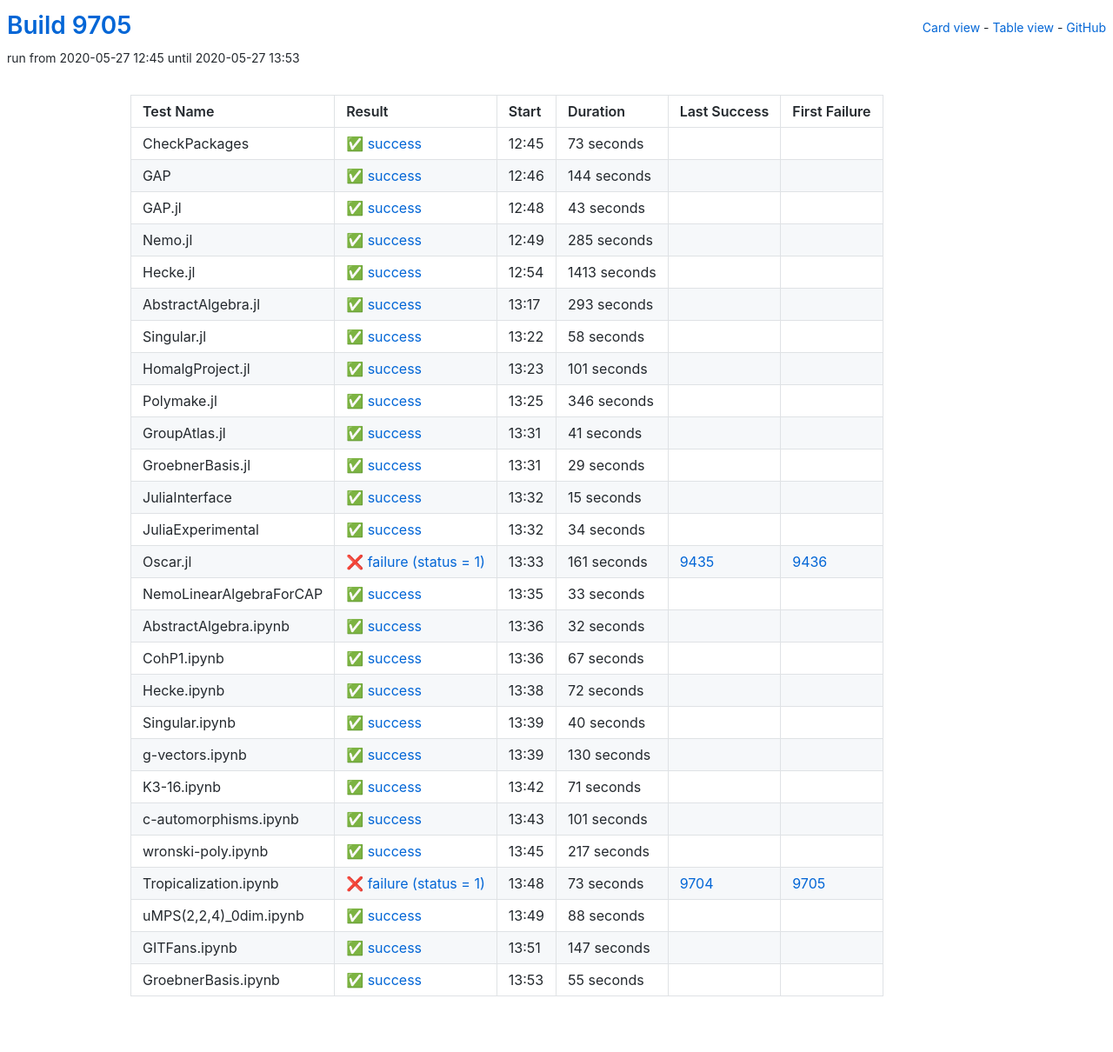
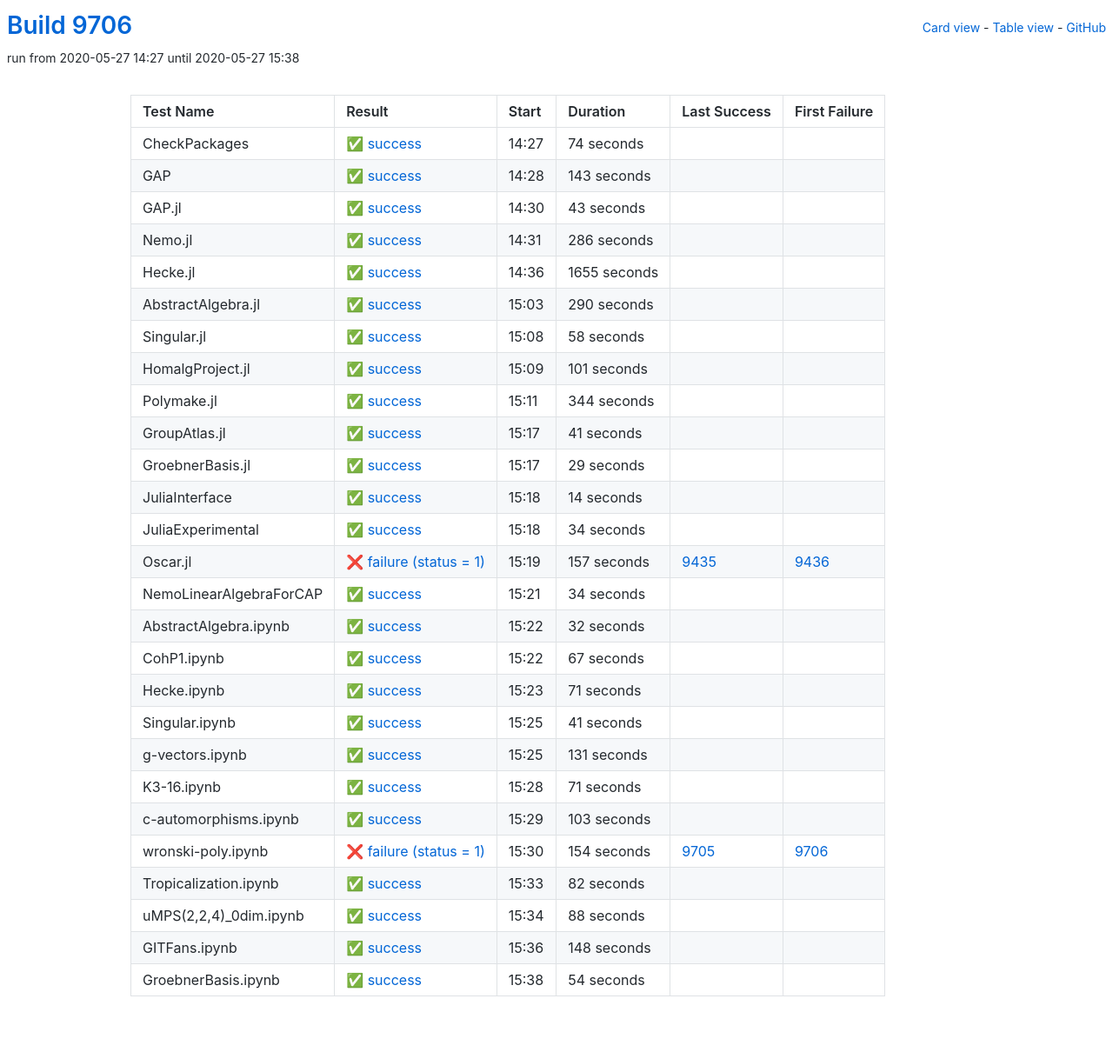
Before and after one commit to oscar-system/oscar-ci-status, a Jekyll site: the page built from table.html, in a window 1280 px wide. Shown: the whole page at 87% size. Built offline with Jekyll 4.4.1, drawn with Linux system fonts in a browser that asks for light colours.

Commit message:
Build 9706

```diff
--- a/_data/ci.yml
+++ b/_data/ci.yml
@@ -1,29 +1,29 @@
-build: 9705
-build_url: https://oscarci.mathematik.uni-kl.de/job/oscar/9705/
+build: 9706
+build_url: https://oscarci.mathematik.uni-kl.de/job/oscar/9706/
 job: oscar
 tests:
-- duration: 73
+- duration: 74
   exitcode: 0
   first_failure: false
   first_failure_url: null
   id: checkpackages
   last_success: false
   last_success_url: null
-  log: https://oscarci.mathematik.uni-kl.de/job/oscar/9705/artifact/logs/build-9705/CheckPackages.log
+  log: https://oscarci.mathematik.uni-kl.de/job/oscar/9706/artifact/logs/build-9706/CheckPackages.log
   name: CheckPackages
-  start: 2020-05-27 12:45
+  start: 2020-05-27 14:27
   status: success
   success: true
-- duration: 144
+- duration: 143
   exitcode: 0
   first_failure: false
   first_failure_url: null
   id: gap
   last_success: false
   last_success_url: null
-  log: https://oscarci.mathematik.uni-kl.de/job/oscar/9705/artifact/logs/build-9705/GAP.log
+  log: https://oscarci.mathematik.uni-kl.de/job/oscar/9706/artifact/logs/build-9706/GAP.log
   name: GAP
-  start: 2020-05-27 12:46
+  start: 2020-05-27 14:28
   status: success
   success: true
 - duration: 43
@@ -33,45 +33,45 @@
   id: gap-jl
   last_success: false
   last_success_url: null
-  log: https://oscarci.mathematik.uni-kl.de/job/oscar/9705/artifact/logs/build-9705/GAP.jl.log
+  log: https://oscarci.mathematik.uni-kl.de/job/oscar/9706/artifact/logs/build-9706/GAP.jl.log
   name: GAP.jl
-  start: 2020-05-27 12:48
+  start: 2020-05-27 14:30
   status: success
   success: true
-- duration: 285
+- duration: 286
   exitcode: 0
   first_failure: false
   first_failure_url: null
   id: nemo-jl
   last_success: false
   last_success_url: null
-  log: https://oscarci.mathematik.uni-kl.de/job/oscar/9705/artifact/logs/build-9705/Nemo.jl.log
+  log: https://oscarci.mathematik.uni-kl.de/job/oscar/9706/artifact/logs/build-9706/Nemo.jl.log
   name: Nemo.jl
-  start: 2020-05-27 12:49
+  start: 2020-05-27 14:31
   status: success
   success: true
-- duration: 1413
+- duration: 1655
   exitcode: 0
   first_failure: false
   first_failure_url: null
   id: hecke-jl
   last_success: false
   last_success_url: null
-  log: https://oscarci.mathematik.uni-kl.de/job/oscar/9705/artifact/logs/build-9705/Hecke.jl.log
+  log: https://oscarci.mathematik.uni-kl.de/job/oscar/9706/artifact/logs/build-9706/Hecke.jl.log
   name: Hecke.jl
-  start: 2020-05-27 12:54
+  start: 2020-05-27 14:36
   status: success
   success: true
-- duration: 293
+- duration: 290
   exitcode: 0
   first_failure: false
   first_failure_url: null
   id: abstractalgebra-jl
   last_success: false
   last_success_url: null
-  log: https://oscarci.mathematik.uni-kl.de/job/oscar/9705/artifact/logs/build-9705/AbstractAlgebra.jl.log
+  log: https://oscarci.mathematik.uni-kl.de/job/oscar/9706/artifact/logs/build-9706/AbstractAlgebra.jl.log
   name: AbstractAlgebra.jl
-  start: 2020-05-27 13:17
+  start: 2020-05-27 15:03
   status: success
   success: true
 - duration: 58
@@ -81,9 +81,9 @@
   id: singular-jl
   last_success: false
   last_success_url: null
-  log: https://oscarci.mathematik.uni-kl.de/job/oscar/9705/artifact/logs/build-9705/Singular.jl.log
+  log: https://oscarci.mathematik.uni-kl.de/job/oscar/9706/artifact/logs/build-9706/Singular.jl.log
   name: Singular.jl
-  start: 2020-05-27 13:22
+  start: 2020-05-27 15:08
   status: success
   success: true
 - duration: 101
@@ -93,21 +93,21 @@
   id: homalgproject-jl
   last_success: false
   last_success_url: null
-  log: https://oscarci.mathematik.uni-kl.de/job/oscar/9705/artifact/logs/build-9705/HomalgProject.jl.log
+  log: https://oscarci.mathematik.uni-kl.de/job/oscar/9706/artifact/logs/build-9706/HomalgProject.jl.log
   name: HomalgProject.jl
-  start: 2020-05-27 13:23
+  start: 2020-05-27 15:09
   status: success
   success: true
-- duration: 346
+- duration: 344
   exitcode: 0
   first_failure: false
   first_failure_url: null
   id: polymake-jl
   last_success: false
   last_success_url: null
-  log: https://oscarci.mathematik.uni-kl.de/job/oscar/9705/artifact/logs/build-9705/Polymake.jl.log
+  log: https://oscarci.mathematik.uni-kl.de/job/oscar/9706/artifact/logs/build-9706/Polymake.jl.log
   name: Polymake.jl
-  start: 2020-05-27 13:25
+  start: 2020-05-27 15:11
   status: success
   success: true
 - duration: 41
@@ -117,9 +117,9 @@
   id: groupatlas-jl
   last_success: false
   last_success_url: null
-  log: https://oscarci.mathematik.uni-kl.de/job/oscar/9705/artifact/logs/build-9705/GroupAtlas.jl.log
+  log: https://oscarci.mathematik.uni-kl.de/job/oscar/9706/artifact/logs/build-9706/GroupAtlas.jl.log
   name: GroupAtlas.jl
-  start: 2020-05-27 13:31
+  start: 2020-05-27 15:17
   status: success
   success: true
 - duration: 29
@@ -129,21 +129,21 @@
   id: groebnerbasis-jl
   last_success: false
   last_success_url: null
-  log: https://oscarci.mathematik.uni-kl.de/job/oscar/9705/artifact/logs/build-9705/GroebnerBasis.jl.log
+  log: https://oscarci.mathematik.uni-kl.de/job/oscar/9706/artifact/logs/build-9706/GroebnerBasis.jl.log
   name: GroebnerBasis.jl
-  start: 2020-05-27 13:31
+  start: 2020-05-27 15:17
   status: success
   success: true
-- duration: 15
+- duration: 14
   exitcode: 0
   first_failure: false
   first_failure_url: null
   id: juliainterface
   last_success: false
   last_success_url: null
-  log: https://oscarci.mathematik.uni-kl.de/job/oscar/9705/artifact/logs/build-9705/JuliaInterface.log
+  log: https://oscarci.mathematik.uni-kl.de/job/oscar/9706/artifact/logs/build-9706/JuliaInterface.log
   name: JuliaInterface
-  start: 2020-05-27 13:32
+  start: 2020-05-27 15:18
   status: success
   success: true
 - duration: 34
@@ -153,33 +153,33 @@
   id: juliaexperimental
   last_success: false
   last_success_url: null
-  log: https://oscarci.mathematik.uni-kl.de/job/oscar/9705/artifact/logs/build-9705/JuliaExperimental.log
+  log: https://oscarci.mathematik.uni-kl.de/job/oscar/9706/artifact/logs/build-9706/JuliaExperimental.log
   name: JuliaExperimental
-  start: 2020-05-27 13:32
+  start: 2020-05-27 15:18
   status: success
   success: true
-- duration: 161
+- duration: 157
   exitcode: 1
   first_failure: 9436
   first_failure_url: https://oscarci.mathematik.uni-kl.de/job/oscar/9436/
   id: oscar-jl
   last_success: 9435
   last_success_url: https://oscarci.mathematik.uni-kl.de/job/oscar/9435/
-  log: https://oscarci.mathematik.uni-kl.de/job/oscar/9705/artifact/logs/build-9705/Oscar.jl.log
+  log: https://oscarci.mathematik.uni-kl.de/job/oscar/9706/artifact/logs/build-9706/Oscar.jl.log
   name: Oscar.jl
-  start: 2020-05-27 13:33
+  start: 2020-05-27 15:19
   status: failure
   success: false
-- duration: 33
+- duration: 34
   exitcode: 0
   first_failure: false
   first_failure_url: null
   id: nemolinearalgebraforcap
   last_success: false
   last_success_url: null
-  log: https://oscarci.mathematik.uni-kl.de/job/oscar/9705/artifact/logs/build-9705/NemoLinearAlgebraForCAP.log
+  log: https://oscarci.mathematik.uni-kl.de/job/oscar/9706/artifact/logs/build-9706/NemoLinearAlgebraForCAP.log
   name: NemoLinearAlgebraForCAP
-  start: 2020-05-27 13:35
+  start: 2020-05-27 15:21
   status: success
   success: true
 - duration: 32
@@ -189,9 +189,9 @@
   id: abstractalgebra-ipynb
   last_success: false
   last_success_url: null
-  log: https://oscarci.mathematik.uni-kl.de/job/oscar/9705/artifact/logs/build-9705/AbstractAlgebra.ipynb.log
+  log: https://oscarci.mathematik.uni-kl.de/job/oscar/9706/artifact/logs/build-9706/AbstractAlgebra.ipynb.log
   name: AbstractAlgebra.ipynb
-  start: 2020-05-27 13:36
+  start: 2020-05-27 15:22
   status: success
   success: true
 - duration: 67
@@ -201,45 +201,45 @@
   id: cohp1-ipynb
   last_success: false
   last_success_url: null
-  log: https://oscarci.mathematik.uni-kl.de/job/oscar/9705/artifact/logs/build-9705/CohP1.ipynb.log
+  log: https://oscarci.mathematik.uni-kl.de/job/oscar/9706/artifact/logs/build-9706/CohP1.ipynb.log
   name: CohP1.ipynb
-  start: 2020-05-27 13:36
+  start: 2020-05-27 15:22
   status: success
   success: true
-- duration: 72
+- duration: 71
   exitcode: 0
   first_failure: false
   first_failure_url: null
   id: hecke-ipynb
   last_success: false
   last_success_url: null
-  log: https://oscarci.mathematik.uni-kl.de/job/oscar/9705/artifact/logs/build-9705/Hecke.ipynb.log
+  log: https://oscarci.mathematik.uni-kl.de/job/oscar/9706/artifact/logs/build-9706/Hecke.ipynb.log
   name: Hecke.ipynb
-  start: 2020-05-27 13:38
+  start: 2020-05-27 15:23
   status: success
   success: true
-- duration: 40
+- duration: 41
   exitcode: 0
   first_failure: false
   first_failure_url: null
   id: singular-ipynb
   last_success: false
   last_success_url: null
-  log: https://oscarci.mathematik.uni-kl.de/job/oscar/9705/artifact/logs/build-9705/Singular.ipynb.log
+  log: https://oscarci.mathematik.uni-kl.de/job/oscar/9706/artifact/logs/build-9706/Singular.ipynb.log
   name: Singular.ipynb
-  start: 2020-05-27 13:39
+  start: 2020-05-27 15:25
   status: success
   success: true
-- duration: 130
+- duration: 131
   exitcode: 0
   first_failure: false
   first_failure_url: null
   id: g-vectors-ipynb
   last_success: false
   last_success_url: null
-  log: https://oscarci.mathematik.uni-kl.de/job/oscar/9705/artifact/logs/build-9705/g-vectors.ipynb.log
+  log: https://oscarci.mathematik.uni-kl.de/job/oscar/9706/artifact/logs/build-9706/g-vectors.ipynb.log
   name: g-vectors.ipynb
-  start: 2020-05-27 13:39
+  start: 2020-05-27 15:25
   status: success
   success: true
 - duration: 71
@@ -249,47 +249,47 @@
   id: k3-16-ipynb
   last_success: false
   last_success_url: null
-  log: https://oscarci.mathematik.uni-kl.de/job/oscar/9705/artifact/logs/build-9705/K3-16.ipynb.log
+  log: https://oscarci.mathematik.uni-kl.de/job/oscar/9706/artifact/logs/build-9706/K3-16.ipynb.log
   name: K3-16.ipynb
-  start: 2020-05-27 13:42
+  start: 2020-05-27 15:28
   status: success
   success: true
-- duration: 101
+- duration: 103
   exitcode: 0
   first_failure: false
   first_failure_url: null
   id: c-automorphisms-ipynb
   last_success: false
   last_success_url: null
-  log: https://oscarci.mathematik.uni-kl.de/job/oscar/9705/artifact/logs/build-9705/c-automorphisms.ipynb.log
+  log: https://oscarci.mathematik.uni-kl.de/job/oscar/9706/artifact/logs/build-9706/c-automorphisms.ipynb.log
   name: c-automorphisms.ipynb
-  start: 2020-05-27 13:43
+  start: 2020-05-27 15:29
   status: success
   success: true
-- duration: 217
+- duration: 154
+  exitcode: 1
+  first_failure: 9706
+  first_failure_url: https://oscarci.mathematik.uni-kl.de/job/oscar/9706/
+  id: wronski-poly-ipynb
+  last_success: 9705
+  last_success_url: https://oscarci.mathematik.uni-kl.de/job/oscar/9705/
+  log: https://oscarci.mathematik.uni-kl.de/job/oscar/9706/artifact/logs/build-9706/wronski-poly.ipynb.log
+  name: wronski-poly.ipynb
+  start: 2020-05-27 15:30
+  status: failure
+  success: false
+- duration: 82
   exitcode: 0
   first_failure: false
   first_failure_url: null
-  id: wronski-poly-ipynb
+  id: tropicalization-ipynb
   last_success: false
   last_success_url: null
-  log: https://oscarci.mathematik.uni-kl.de/job/oscar/9705/artifact/logs/build-9705/wronski-poly.ipynb.log
-  name: wronski-poly.ipynb
-  start: 2020-05-27 13:45
+  log: https://oscarci.mathematik.uni-kl.de/job/oscar/9706/artifact/logs/build-9706/Tropicalization.ipynb.log
+  name: Tropicalization.ipynb
+  start: 2020-05-27 15:33
   status: success
   success: true
-- duration: 73
-  exitcode: 1
-  first_failure: 9705
-  first_failure_url: https://oscarci.mathematik.uni-kl.de/job/oscar/9705/
-  id: tropicalization-ipynb
-  last_success: 9704
-  last_success_url: https://oscarci.mathematik.uni-kl.de/job/oscar/9704/
-  log: https://oscarci.mathematik.uni-kl.de/job/oscar/9705/artifact/logs/build-9705/Tropicalization.ipynb.log
-  name: Tropicalization.ipynb
-  start: 2020-05-27 13:48
-  status: failure
-  success: false
 - duration: 88
   exitcode: 0
   first_failure: false
@@ -297,32 +297,32 @@
   id: umps-2-2-4-0dim-ipynb
   last_success: false
   last_success_url: null
-  log: https://oscarci.mathematik.uni-kl.de/job/oscar/9705/artifact/logs/build-9705/uMPS-2-2-4-_0dim.ipynb.log
+  log: https://oscarci.mathematik.uni-kl.de/job/oscar/9706/artifact/logs/build-9706/uMPS-2-2-4-_0dim.ipynb.log
   name: uMPS(2,2,4)_0dim.ipynb
-  start: 2020-05-27 13:49
+  start: 2020-05-27 15:34
   status: success
   success: true
-- duration: 147
+- duration: 148
   exitcode: 0
   first_failure: false
   first_failure_url: null
   id: gitfans-ipynb
   last_success: false
   last_success_url: null
-  log: https://oscarci.mathematik.uni-kl.de/job/oscar/9705/artifact/logs/build-9705/GITFans.ipynb.log
+  log: https://oscarci.mathematik.uni-kl.de/job/oscar/9706/artifact/logs/build-9706/GITFans.ipynb.log
   name: GITFans.ipynb
-  start: 2020-05-27 13:51
+  start: 2020-05-27 15:36
   status: success
   success: true
-- duration: 55
+- duration: 54
   exitcode: 0
   first_failure: false
   first_failure_url: null
   id: groebnerbasis-ipynb
   last_success: false
   last_success_url: null
-  log: https://oscarci.mathematik.uni-kl.de/job/oscar/9705/artifact/logs/build-9705/GroebnerBasis.ipynb.log
+  log: https://oscarci.mathematik.uni-kl.de/job/oscar/9706/artifact/logs/build-9706/GroebnerBasis.ipynb.log
   name: GroebnerBasis.ipynb
-  start: 2020-05-27 13:53
+  start: 2020-05-27 15:38
   status: success
   success: true
```
Also changed, not shown: README.md.
